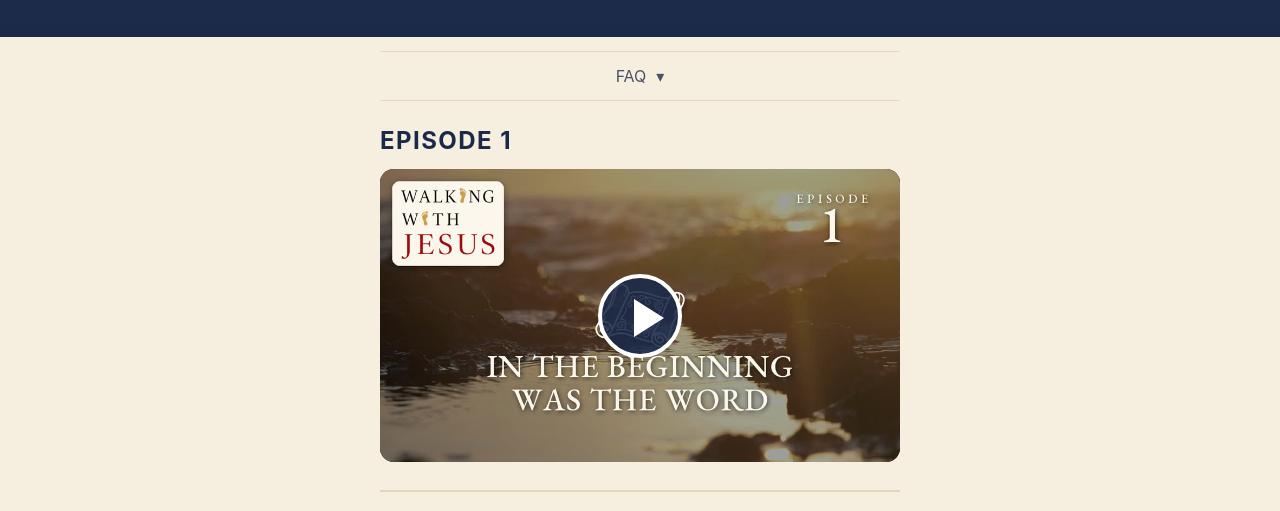
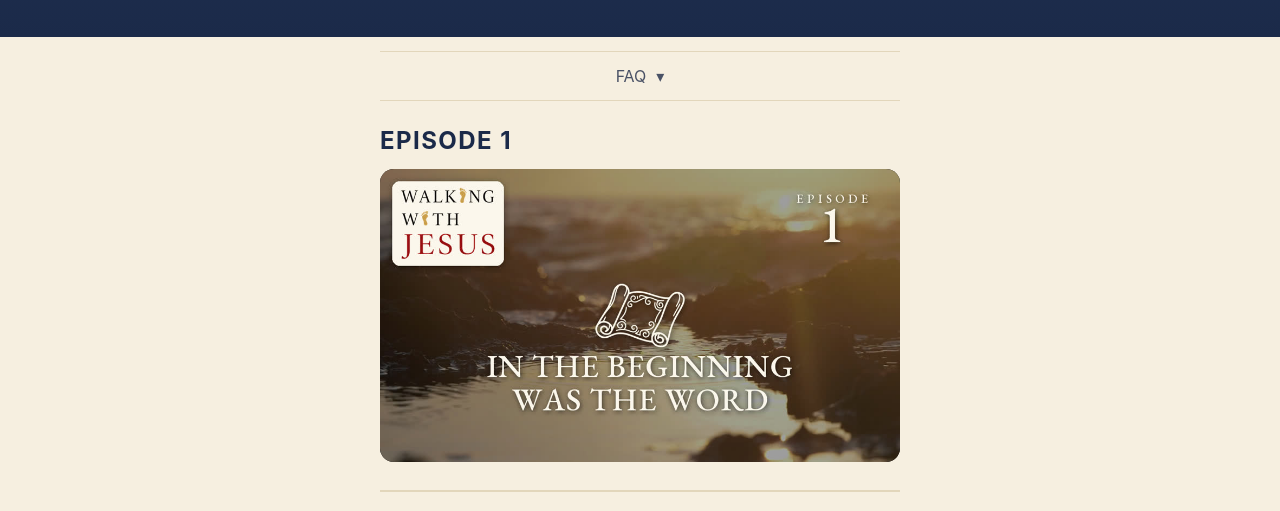
Before and after one commit to WwJPodcast/wwjpodcast.github.io, a plain HTML site: page seniors/watch_R2/index.html in a window 1280 px wide. Shown: the part 265-776 px from the top of the page. Drawn offline with Linux system fonts and the light colour scheme.

Commit message:
seniors/watch_R2: remove play-button overlay from thumbnails

```diff
--- a/seniors/watch_R2/index.html
+++ b/seniors/watch_R2/index.html
@@ -206,7 +206,7 @@ document.getElementById('share').addEventListener('click', function(){
     s.innerHTML='<div class="num">Episode '+n+'</div><div class="vid"></div>';
     var box=s.querySelector('.vid');
     function cover(){
-      box.innerHTML='<button type="button" class="cover" aria-label="Play episode '+n+'"><img loading="lazy" alt="" src="'+thumb(n)+'"><span class="play"></span></button>';
+      box.innerHTML='<button type="button" class="cover" aria-label="Play episode '+n+'"><img loading="lazy" alt="" src="'+thumb(n)+'"></button>';
       box.querySelector('button').addEventListener('click',play);
     }
     function play(){
```
